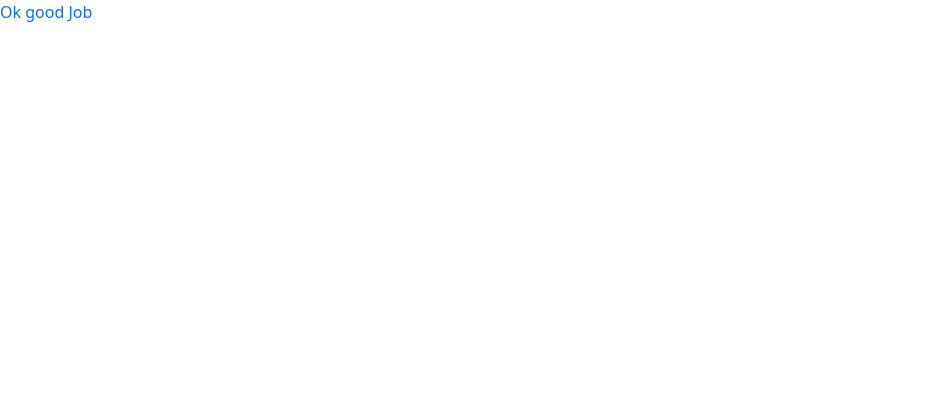
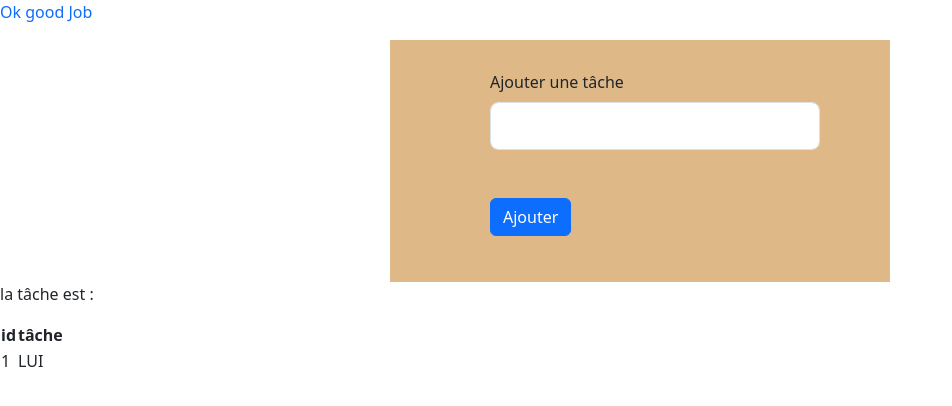
Before and after one commit to Gics-Sk/Todo-list-Angular, an Angular app: page / in a window 1280 px wide. Shown: the top 406 px of the page, without its empty margins (0-952 px from the left). Built offline with nearby package versions, Linux system fonts and the light colour scheme.

Commit message:
ajout des tâches

```diff
--- a/src/app/app.component.html
+++ b/src/app/app.component.html
@@ -1 +1,2 @@
 <p class="text-primary">Ok good Job</p>
+<app-form></app-form>
--- a/src/app/app.module.ts
+++ b/src/app/app.module.ts
@@ -4,6 +4,7 @@ import { BrowserModule } from '@angular/platform-browser';
 import { AppRoutingModule } from './app-routing.module';
 import { AppComponent } from './app.component';
 import { FormComponent } from './form/form.component';
+import { FormsModule, ReactiveFormsModule } from '@angular/forms';
 
 @NgModule({
   declarations: [
@@ -12,7 +13,9 @@ import { FormComponent } from './form/form.component';
   ],
   imports: [
     BrowserModule,
-    AppRoutingModule
+    AppRoutingModule,
+    ReactiveFormsModule,
+    FormsModule,
   ],
   providers: [],
   bootstrap: [AppComponent]
--- /dev/null
+++ b/src/app/form.service.ts
@@ -0,0 +1,16 @@
+import { Injectable } from '@angular/core';
+import { TodoInterface } from './todo-interface';
+import { TASKS } from '../mock-tasks';
+
+@Injectable({
+  providedIn: 'root'
+})
+export class FormService {
+
+  constructor() { }
+task:TodoInterface[]=TASKS;
+
+  getTasks():TodoInterface[]{
+  return  this.task;
+  }
+}
--- a/src/app/form/form.component.css
+++ b/src/app/form/form.component.css
@@ -0,0 +1,16 @@
+.container-lg{
+    width: 500px;
+    background-color: burlywood;
+    display:flex;
+    justify-items: center;
+    align-items: center;
+    margin: 0 auto;
+    padding: 30px;
+   padding-left: 100px;
+
+};
+
+.col-auto{
+ margin: 0 auto;
+
+}
--- a/src/app/form/form.component.html
+++ b/src/app/form/form.component.html
@@ -1 +1,46 @@
-<p>form works!</p>
+<div class="container-lg">
+<form class="row g-3" (ngSubmit)="onSubmit()" [formGroup]="TaskForm">
+
+    <div class="col-auto">
+    <label for="" class="form-label"> Ajouter une tâche </label>
+
+        <input  class="form-control form-control-lg" type="text" formControlName="task" aria-label=".form-control-lg example">
+       <br> <br>
+        <button type="submit" class="btn btn-primary mb-3" >Ajouter</button>
+    </div>
+  </form>
+
+</div>
+
+<p> la tâche est : {{TaskForm.value.task}}</p>
+
+
+<div>
+
+    <table>
+        <thead>
+            <th>id</th>
+            <th>tâche</th>
+
+        </thead>
+        <tbody>
+
+
+
+
+          <tr *ngFor="let task of tasks; let i=index" >
+            <td>{{i+1}}</td>
+            <td>{{task.task}}</td>
+
+          </tr>
+
+
+
+     </tbody>
+    </table>
+
+
+
+
+
+</div>
--- a/src/app/form/form.component.ts
+++ b/src/app/form/form.component.ts
@@ -1,10 +1,41 @@
-import { Component } from '@angular/core';
+import { Component, OnInit } from '@angular/core';
+import { FormControl, FormGroup } from '@angular/forms';
+import { FormService } from '../form.service';
+import { TASKS } from '../../mock-tasks';
+import { TodoInterface } from '../todo-interface';
+
 
 @Component({
   selector: 'app-form',
   templateUrl: './form.component.html',
   styleUrl: './form.component.css'
 })
-export class FormComponent {
+export class FormComponent implements OnInit {
 
+  tasks:TodoInterface[] = TASKS;
+  constructor( private myService: FormService){
+
+  }
+  TaskForm = new FormGroup ({
+ task:new FormControl
+  })
+onSubmit(){
+  console.log('bon')
+
+this.tasks.push(this.TaskForm.value.task)
+
+  console.log(this.tasks)
 }
+
+  ngOnInit(): void {
+    this.tasks = this.myService.getTasks();
+
+    // this.myService.getTasks().subscribe( users =>{
+    //   this.users=users;
+
+    // this.TaskForm.value.task = this.tasks;
+
+    console.log(this.tasks)
+
+  }
+}
--- /dev/null
+++ b/src/app/todo-interface.ts
@@ -0,0 +1,3 @@
+export interface TodoInterface {
+    task:string;
+}
--- /dev/null
+++ b/src/mock-tasks.ts
@@ -0,0 +1,4 @@
+import { TodoInterface } from "./app/todo-interface";
+export const TASKS:Array<TodoInterface>=[
+    {task:"LUI"}
+]
```
Also changed, not shown: 1 other file (tests, documents, lock files or other folders).
